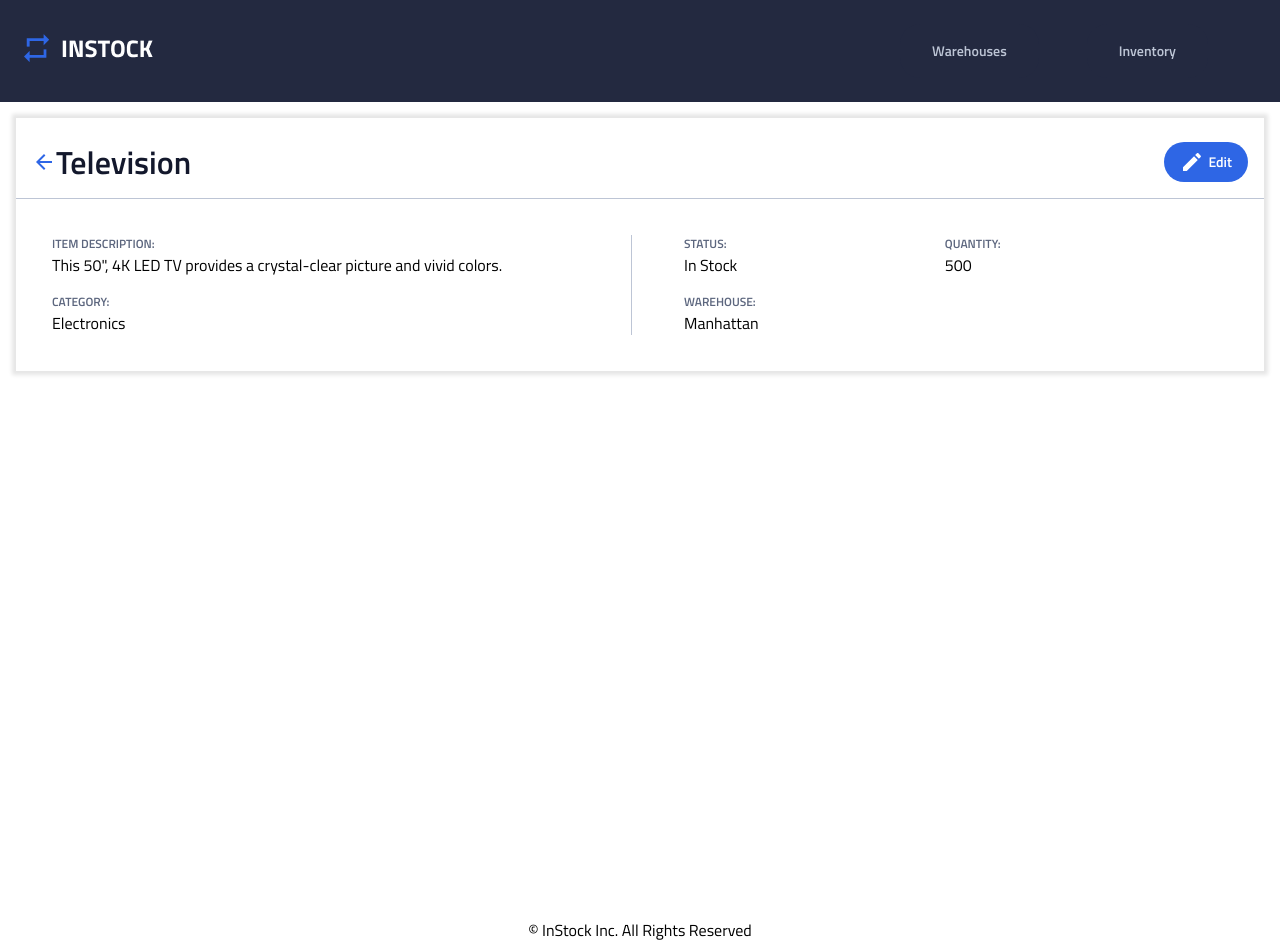
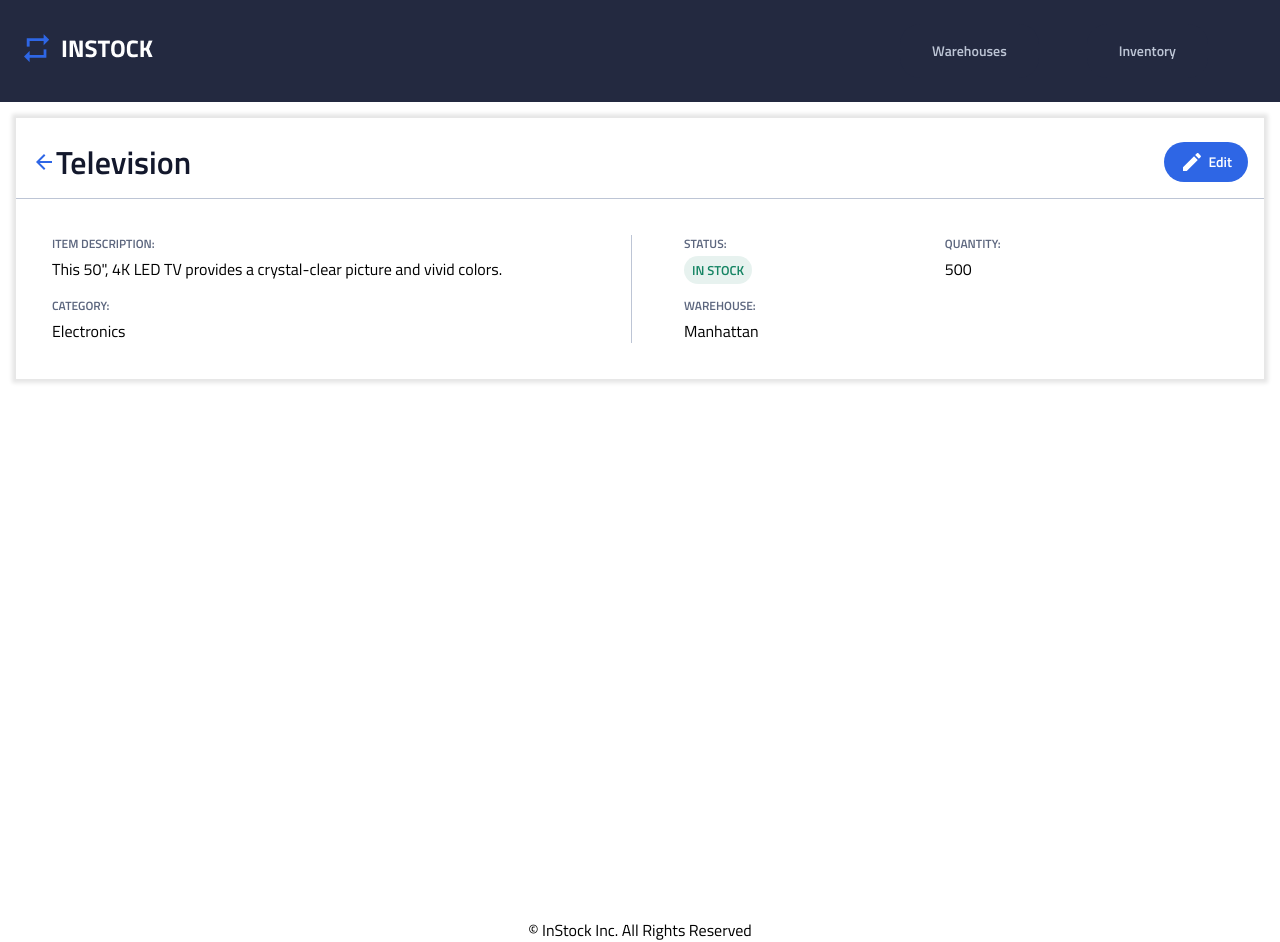
Before and after one commit to heechanku/InStock, a React (Create React App) app: page /inventory/1 in a window 1280 px wide. Built offline with nearby package versions, Linux system fonts and the light colour scheme.

Commit message:
Implement tag styling

```diff
--- a/src/pages/InventoryDetailsPage/InventoryDetailsPage.js
+++ b/src/pages/InventoryDetailsPage/InventoryDetailsPage.js
@@ -44,7 +44,7 @@ function InventoryDetailsPage() {
         <div className="inventory-details-page__container">
           <div className="inventory-details-page__detail-item">
             <h4 className="inventory-details-page__detail-label">STATUS:</h4>
-            <p>{item.status}</p>
+            <p><span className={`inventory-details-page__tag inventory-details-page__tag--${item.status==="In Stock" ? "green" : "red"}`}>{item.status}</span></p>
           </div>
           <div className="inventory-details-page__detail-item">
             <h4 className="inventory-details-page__detail-label">QUANTITY:</h4>
--- a/src/pages/InventoryDetailsPage/InventoryDetailsPage.scss
+++ b/src/pages/InventoryDetailsPage/InventoryDetailsPage.scss
@@ -7,13 +7,29 @@
   margin: 1rem;
   padding-top: 0.5rem;
 
+  &__tag{
+    @include mobile__lables-buttons;
+    text-transform: uppercase;
+    border-radius: 1.5rem;
+    padding: 0.25rem 0.5rem;
+
+
+    &--green{
+      color: colors.$supporting-color-green;
+      background-color: adjust-color($color: colors.$supporting-color-green, $alpha: -0.9);
+    }
+    &--red{
+      color: colors.$supporting-color-red;
+      background-color: adjust-color($color: colors.$supporting-color-red, $alpha: -0.9);
+    }
+
+  }
+
   &__header {
     padding: 1rem;
     display: flex;
     gap: 1rem;
     border-bottom: 1px solid colors.$secondary-color-cloud;
-
-
   }
 
   &__title {
@@ -62,6 +78,7 @@
 
   &__detail-label{
     @include mobile__table-header;
+    margin-bottom: 0.25rem;
 
     @include tablet{
       @include tablet__table-header;
```
